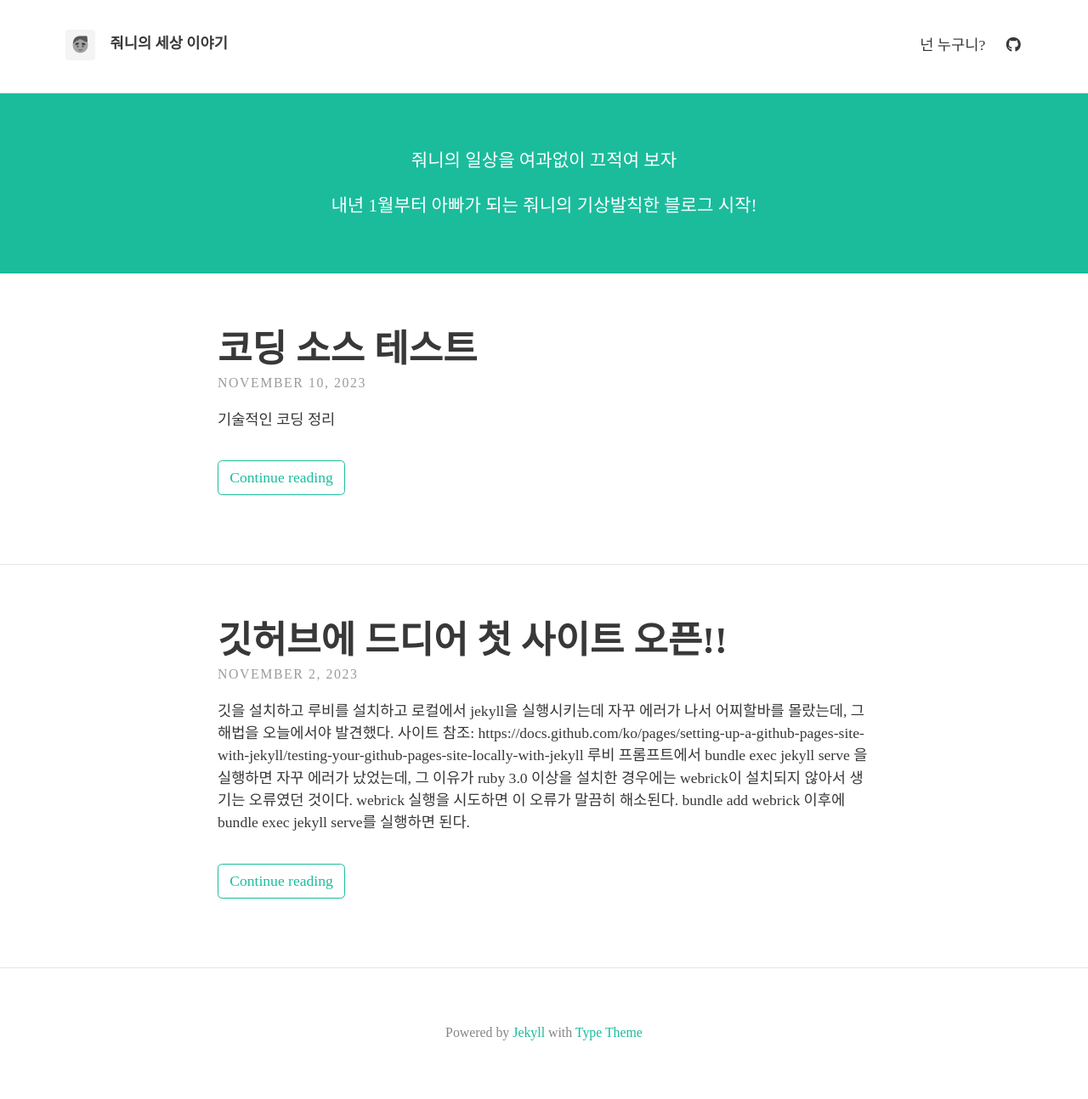
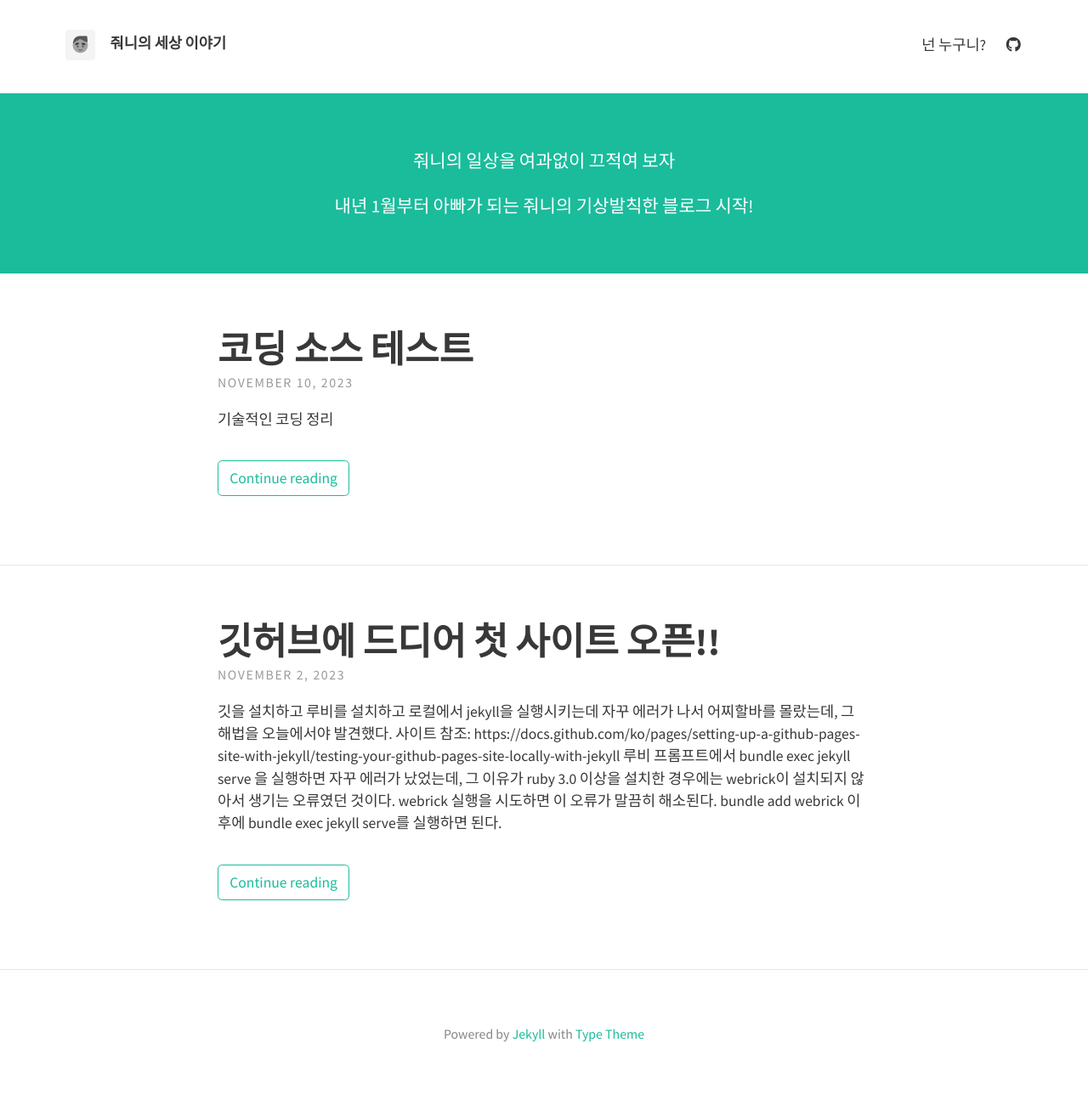
Before and after one commit to choigre/choigre.github.io, a Jekyll site: the page built from index.html, in a window 1280 px wide. Shown: the whole page at 85% size. Built offline with Jekyll 4.4.1, drawn with Linux system fonts in a browser that asks for light colours; nearby versions of some CDN libraries; some web fonts are replaced; the list of posts is cut into pages by our own code.

Commit message:
font erased

```diff
--- a/_sass/base/_global.scss
+++ b/_sass/base/_global.scss
@@ -22,44 +22,14 @@ html {
   background: $selection-color;
 }
 
-@font-face {
-  font-family: 'KoPub Dotum';
-  font-style: normal;
-  font-weight: 300;
-  src: url(//cdn.jsdelivr.net/font-kopub/1.0/KoPubDotum-Light.eot);
-  src: url(//cdn.jsdelivr.net/font-kopub/1.0/KoPubDotum-Light.eot?#iefix) format('embedded-opentype'),
-       url(//cdn.jsdelivr.net/font-kopub/1.0/KoPubDotum-Light.woff) format('woff'),
-       url(//cdn.jsdelivr.net/font-kopub/1.0/KoPubDotum-Light.ttf) format('truetype');
-}
-@font-face {
-  font-family: 'KoPub Dotum';
-  font-style: normal;
-  font-weight: 400;
-  src: url(//cdn.jsdelivr.net/font-kopub/1.0/KoPubDotum-Regular.eot);
-  src: url(//cdn.jsdelivr.net/font-kopub/1.0/KoPubDotum-Regular.eot?#iefix) format('embedded-opentype'),
-       url(//cdn.jsdelivr.net/font-kopub/1.0/KoPubDotum-Regular.woff) format('woff'),
-       url(//cdn.jsdelivr.net/font-kopub/1.0/KoPubDotum-Regular.ttf) format('truetype');
-}
-@font-face {
-  font-family: 'KoPub Dotum';
-  font-style: normal;
-  font-weight: 700;
-  src: url(//cdn.jsdelivr.net/font-kopub/1.0/KoPubDotum-Bold.eot);
-  src: url(//cdn.jsdelivr.net/font-kopub/1.0/KoPubDotum-Bold.eot?#iefix) format('embedded-opentype'),
-       url(//cdn.jsdelivr.net/font-kopub/1.0/KoPubDotum-Bold.woff) format('woff'),
-       url(//cdn.jsdelivr.net/font-kopub/1.0/KoPubDotum-Bold.ttf) format('truetype');
-}
-
 body {
   color: $text-color;
-  // font-family: $font-family-main;
-  font-family: 'KoPub Dotum';
+  font-family: $font-family-main;
   font-size: $font-size;
   word-wrap: break-word;
 }
 h1, h2, h3, h4, h5, h6 {
-  // font-family: $font-family-headings;
-  font-family: 'KoPub Dotum';
+  font-family: $font-family-headings;
   line-height: 1.2;
   margin: 0.67em 0;
   a {
```
